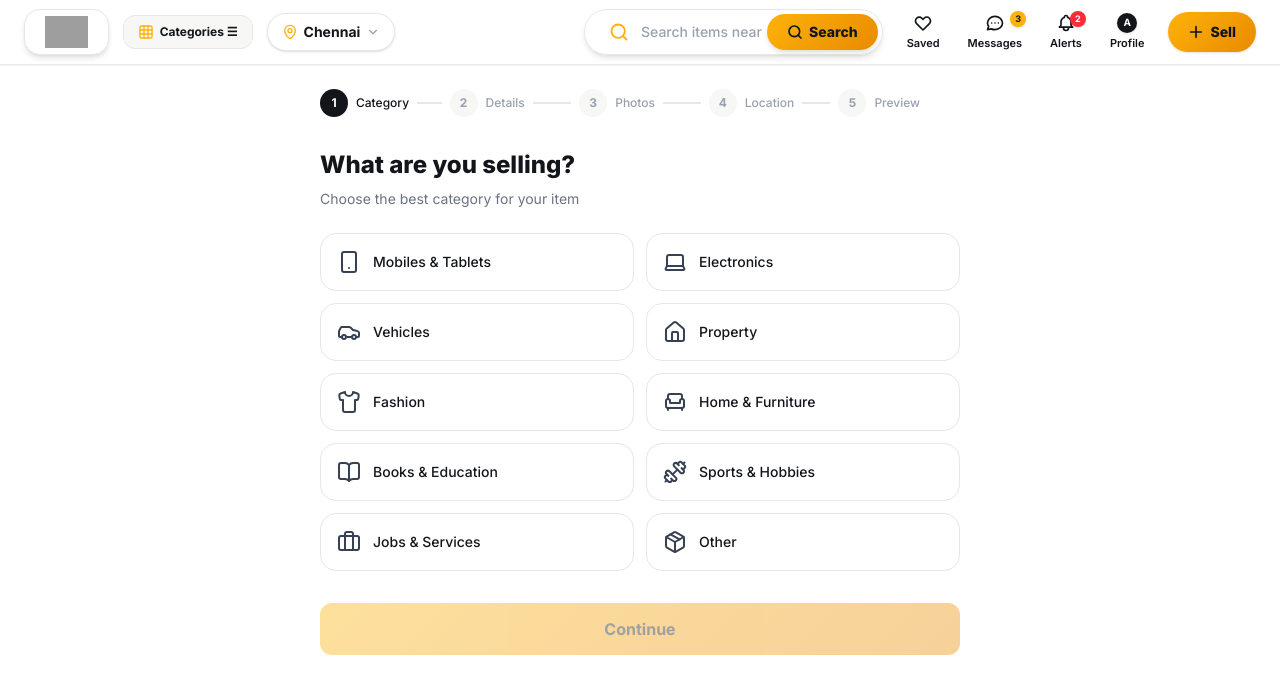
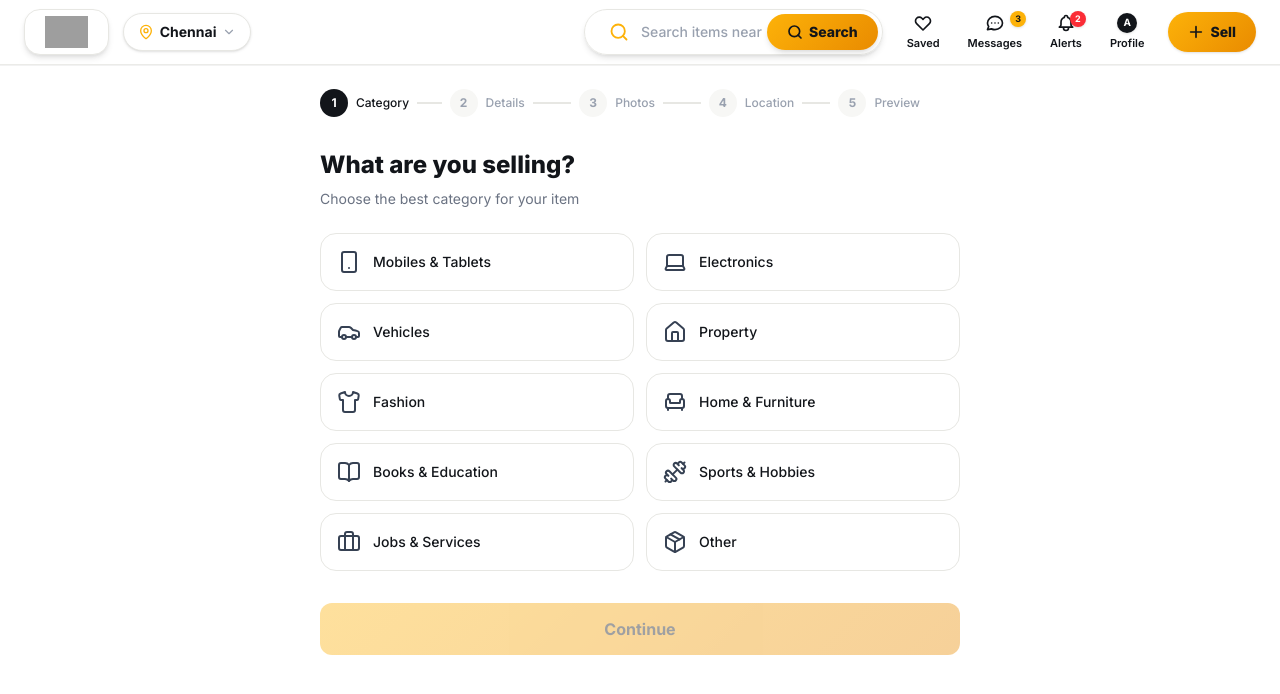
Before and after one commit to Dravid2016/USED-Q, a React (Vite) app: page /sell in a window 1280 px wide. Shown: the top 694 px of the page. Built offline with nearby package versions, Linux system fonts and the light colour scheme; grey boxes are pictures that could not be loaded; the HTML template or start-up script is replaced by a standard one.

Commit message:
style: remove category button from header navigation

```diff
--- a/src/components/Header.tsx
+++ b/src/components/Header.tsx
@@ -46,18 +46,6 @@ export default function Header({ searchQuery = '', dark = false, transparent = f
               <img src={logo} alt="UsedQ — Buy, Sell, Trade" className="h-7 md:h-8 w-auto object-contain" />
             </Link>
 
-            {/* Header Categories Button */}
-            <button
-              onClick={() => setShowCategoryMenu(true)}
-              className={`hidden lg:flex items-center gap-1.5 px-3.5 py-2 rounded-xl border text-xs font-bold transition-all shrink-0 ${
-                dark
-                  ? 'border-gray-700 bg-white/10 text-white hover:bg-white/20'
-                  : 'border-[#E7E7E3] bg-[#F7F7F5] text-[#12151A] hover:border-[#FDB209] hover:bg-white'
-              }`}
-            >
-              <Grid className="w-4 h-4 text-[#FDB209]" />
-              <span>Categories ☰</span>
-            </button>
 
             {/* Location Picker */}
             <div className="hidden md:flex items-center shrink-0">
@@ -113,15 +101,8 @@ export default function Header({ searchQuery = '', dark = false, transparent = f
               </Link>
             </div>
 
-            {/* Mobile search icon + category menu */}
+            {/* Mobile search icon + notifications */}
             <div className="flex md:hidden items-center gap-2 ml-auto">
-              <button
-                onClick={() => setShowCategoryMenu(true)}
-                className={`p-2 rounded-full ${dark ? 'text-white hover:bg-white/10' : 'text-[#12151A] hover:bg-black/5'}`}
-                title="Category Menu"
-              >
-                <Grid className="w-5 h-5 text-[#FDB209]" />
-              </button>
               <Link to="/search" className={`p-2 rounded-full ${dark ? 'text-white hover:bg-white/10' : 'text-[#12151A] hover:bg-black/5'}`}>
                 <svg className="w-5 h-5" fill="none" stroke="currentColor" viewBox="0 0 24 24">
                   <path strokeLinecap="round" strokeLinejoin="round" strokeWidth={2} d="M21 21l-6-6m2-5a7 7 0 11-14 0 7 7 0 0114 0z" />
```
